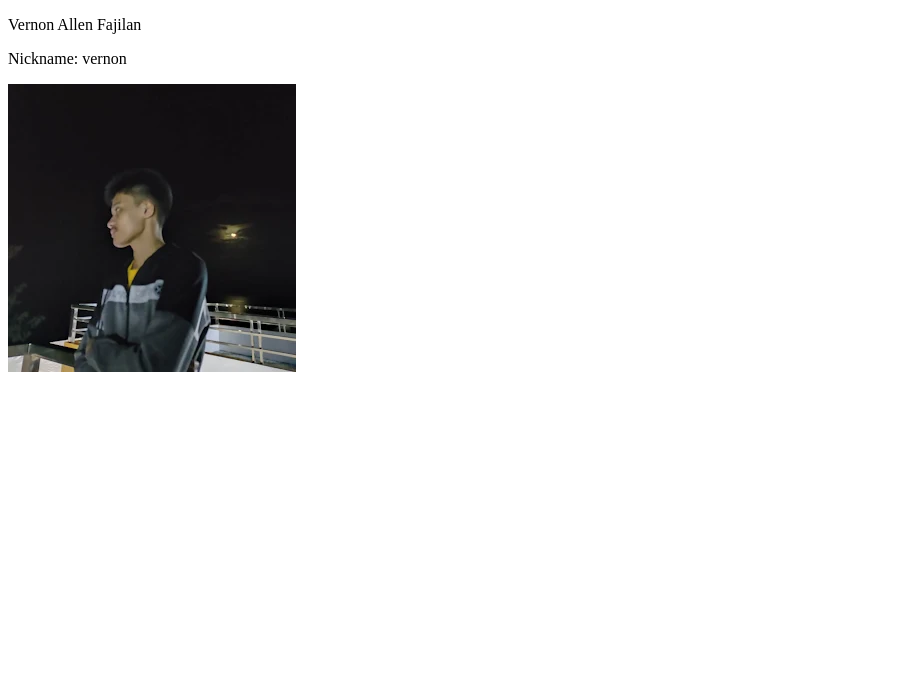
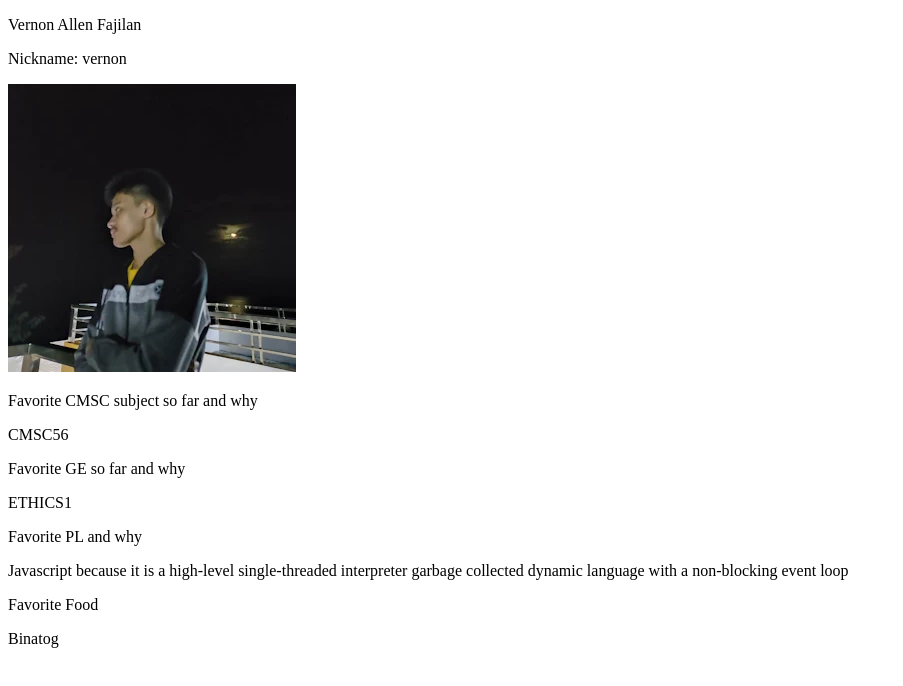
Before and after one commit to vernonallen1/vernonallen1.github.io, a plain HTML site: page index.html in a window 1280 px wide. Shown: the whole page, without its empty margins (0-903 px from the left). Drawn offline with Linux system fonts and the light colour scheme.

Commit message:
feat: added favorites

```diff
--- a/index.html
+++ b/index.html
@@ -5,10 +5,31 @@
     <meta http-equiv="X-UA-Compatible" content="IE=edge">
     <meta name="viewport" content="width=device-width, initial-scale=1.0">
     <title>Document</title>
+    <link rel="stylesheet" href="style.css">
 </head>
 <body>
     <p>Vernon Allen Fajilan</p>
     <p>Nickname: vernon</p>
-    <img src="images/vernon.webp" alt="">
+    <img src="images/vernon.webp" alt="image">
+
+    <div>
+        <p>Favorite CMSC subject so far and why</p>
+        <p>CMSC56</p>
+    </div>
+
+    <div>
+        <p>Favorite GE so far and why</p>
+        <p>ETHICS1</p>
+    </div>
+
+    <div>
+        <p>Favorite PL and why</p>
+        <p>Javascript because it is a high-level single-threaded interpreter garbage collected dynamic language with a non-blocking event loop</p>
+    </div>
+
+    <div>
+        <p>Favorite Food</p>
+        <p>Binatog</p>
+    </div>
 </body>
 </html>
```
